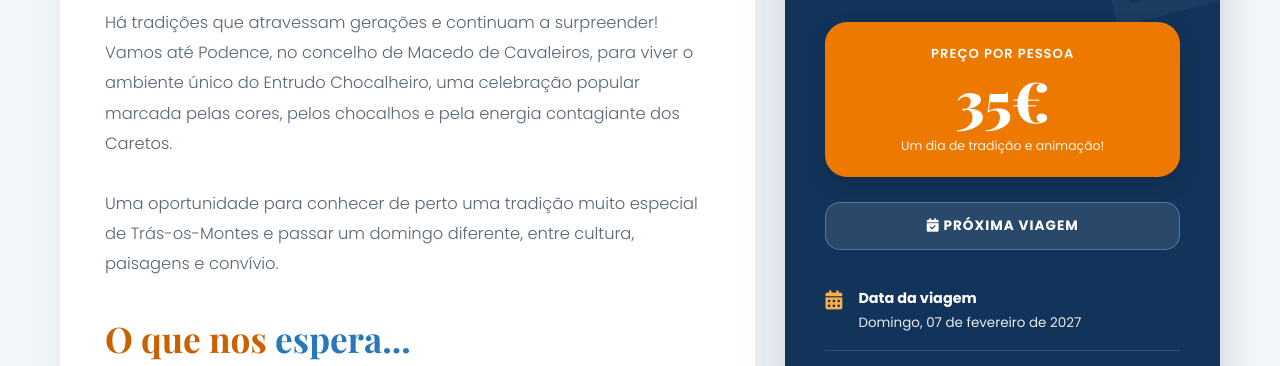
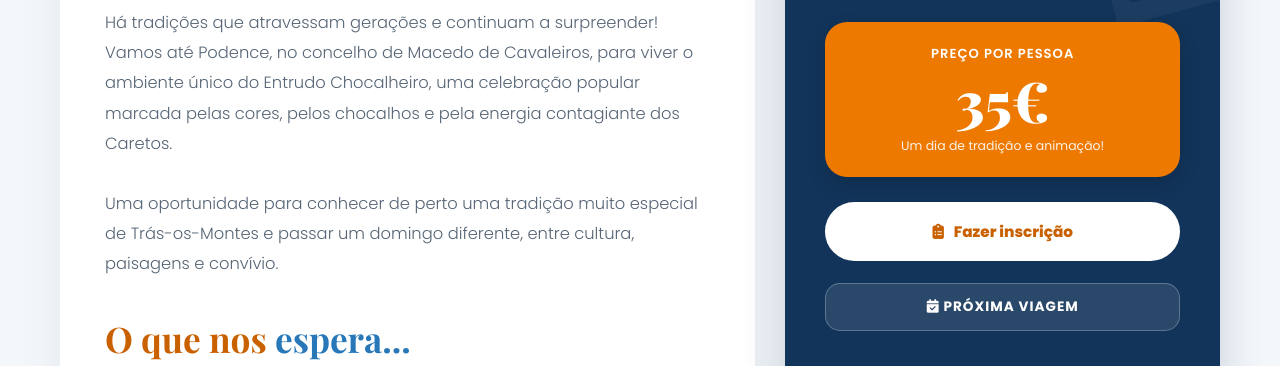
Before and after one commit to MiguelFigueiredo94/passeiosdomiguel, a plain HTML site: page podence2027.html in a window 1280 px wide. Shown: the part 616-982 px from the top of the page. Drawn offline with nearby package versions, Linux system fonts and the light colour scheme.

Commit message:
Add subscription button and styles
Added a subscription button with styling.

```diff
--- a/podence2027.html
+++ b/podence2027.html
@@ -507,6 +507,34 @@
             font-size: 0.78em;
             color: rgba(255,255,255,0.9);
             margin-top: 5px;
+        }
+
+        /* BOTÃO DE INSCRIÇÃO */
+
+        .btn-inscricao {
+            display: flex;
+            align-items: center;
+            justify-content: center;
+            gap: 10px;
+            width: 100%;
+            margin-top: 15px;
+            padding: 16px 20px;
+            background: white;
+            color: var(--orange-dark);
+            text-decoration: none;
+            border: 2px solid white;
+            border-radius: 50px;
+            font-size: 0.95em;
+            font-weight: 800;
+            transition: 0.3s;
+            position: relative;
+        }
+
+        .btn-inscricao:hover {
+            background: var(--orange-light);
+            border-color: var(--orange-light);
+            color: var(--blue-dark);
+            transform: translateY(-3px);
         }
 
         .status-banner {
@@ -1103,7 +1131,14 @@
                 <span class="price-note">Um dia de tradição e animação!</span>
             </div>
 
-            <div class="status-banner">
+            <!-- BOTÃO DE INSCRIÇÃO -->
+
+            <a href="/inscricao.html" class="btn-inscricao">
+                <i class="fas fa-clipboard-list"></i>
+                Fazer inscrição
+            </a>
+
+            <div class="status-banner" style="margin-top:22px;">
                 <i class="fas fa-calendar-check"></i>
                 Próxima viagem
             </div>
```
